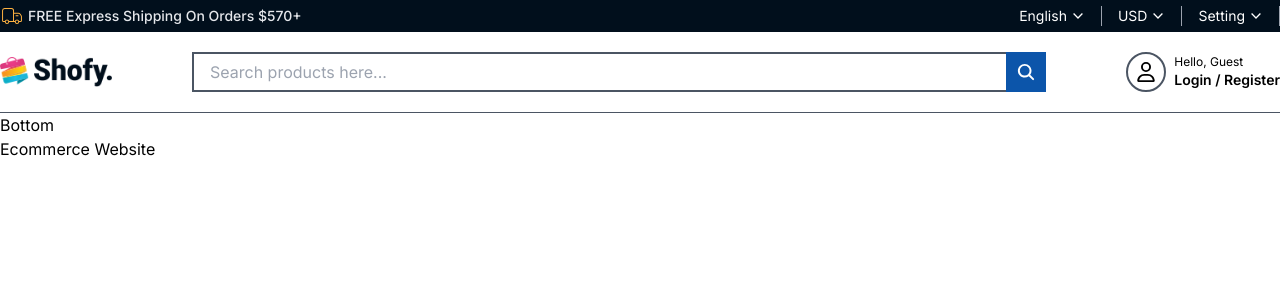
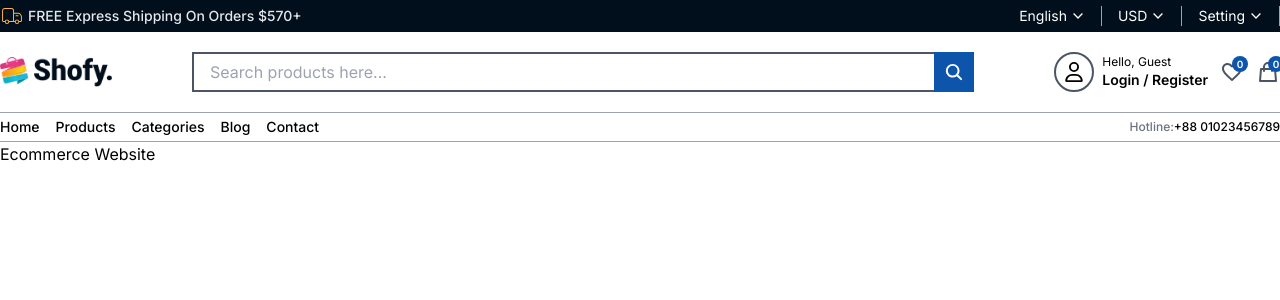
Before and after one commit to AbdurRahim80/todoApplication, a Next.js app: page / in a window 1280 px wide. Shown: the top 300 px of the page. Built offline with nearby package versions, Linux system fonts and the light colour scheme.

Commit message:
header updated

```diff
--- /dev/null
+++ b/src/app/not-found.tsx
@@ -0,0 +1,21 @@
+import { notFoundImage } from "@/assets";
+import Container from "@/components/Container";
+import Button from "@/components/ui/Button";
+import Image from "next/image";
+import React from "react";
+
+const NotFoundPage = () => {
+  return (
+    <Container className="flex flex-col gap-2 items-center justify-center py-10">
+      <Image src={notFoundImage} alt="notFoundImage" className="w-60" />
+      <p className="text-2xl font-semibold">Oops! Page not found</p>
+      <p className="text-sm text-gray-500 max-w-80 text-center">
+        Whoops, this is embarrassing. Looks like the page you were looking for
+        wasn't found.
+      </p>
+      <Button href="/">Back to Home</Button>
+    </Container>
+  );
+};
+
+export default NotFoundPage;
--- /dev/null
+++ b/src/assets/index.ts
@@ -0,0 +1,4 @@
+import logo from "./logo.png";
+import notFoundImage from "./notFound.png";
+
+export { logo, notFoundImage };
--- /dev/null
+++ b/src/components/header/BottomHeader.tsx
@@ -0,0 +1,35 @@
+import React from "react";
+import Container from "../Container";
+import Link from "next/link";
+
+const BottomHeader = () => {
+  const navigation = [
+    { title: "Home", href: "/" },
+    { title: "Products", href: "/products" },
+    { title: "Categories", href: "/categories" },
+    { title: "Blog", href: "/blog" },
+    { title: "Contact", href: "/contact" },
+  ];
+  return (
+    <div className="border-b-[1px] border-b-gray-400 py-1">
+      <Container className="flex items-center justify-between">
+        <div className="text-sm flex items-center gap-4 font-medium">
+          {navigation?.map((item) => (
+            <Link
+              key={item?.title}
+              href={item?.href}
+              className="hover:text-themeColor duration-200"
+            >
+              {item?.title}
+            </Link>
+          ))}
+        </div>
+        <p className="text-xs hidden md:inline-flex font-medium text-gray-500">
+          Hotline: <span className="text-black">+88 01023456789</span>
+        </p>
+      </Container>
+    </div>
+  );
+};
+
+export default BottomHeader;
--- a/src/components/header/Header.tsx
+++ b/src/components/header/Header.tsx
@@ -1,17 +1,13 @@
+import BottomHeader from "./BottomHeader";
 import MiddleHeader from "./MiddleHeader";
 import TopHeader from "./TopHeader";
 
 const Header = () => {
   return (
     <header>
-      {/* TopHeader */}
       <TopHeader />
-      <div className="">
-        {/* Middle Header */}
-        <MiddleHeader />
-        {/* BottomHeader */}
-        <div>Bottom</div>
-      </div>
+      <MiddleHeader />
+      <BottomHeader />
     </header>
   );
 };
--- a/src/components/header/MiddleHeader.tsx
+++ b/src/components/header/MiddleHeader.tsx
@@ -1,20 +1,24 @@
 "use client";
 import Container from "../Container";
 import Image from "next/image";
-import logo from "@/assets/logo.png";
 import { IoClose, IoSearch } from "react-icons/io5";
 import { useState } from "react";
-import { FaR, FaRegUser } from "react-icons/fa6";
+import { FaRegUser } from "react-icons/fa6";
+import { MdFavoriteBorder } from "react-icons/md";
+import { HiOutlineShoppingBag } from "react-icons/hi";
+import Link from "next/link";
+import { logo } from "@/assets";
+import { RiMenu3Line } from "react-icons/ri";
 
 const MiddleHeader = () => {
   const [searchValue, setSearchValue] = useState("");
 
   return (
-    <div className="border-b border-b-gray-600">
-      <Container className="py-5 flex items-center justify-between gap-20">
+    <div className="border-b-[1px] border-b-gray-400">
+      <Container className="py-5 flex items-center justify-between gap-4 md:gap-6 lg:gap-20">
         <Image src={logo} alt="logo" className="w-28" />
 
-        <div className="flex-1 relative">
+        <div className="hidden md:inline-flex flex-1 relative">
           <input
             type="text"
             placeholder="Search products here..."
@@ -33,7 +37,7 @@ const MiddleHeader = () => {
           </span>
         </div>
 
-        <div>
+        <div className="hidden md:inline-flex items-center gap-3">
           <div className="flex items-center gap-2">
             {/* icon */}
             <div className="border-2 border-gray-600 p-2 text-xl rounded-full">
@@ -45,6 +49,23 @@ const MiddleHeader = () => {
               <p className="text-sm font-semibold">Login / Register</p>
             </div>
           </div>
+          {/* Favorite Icon */}
+          <Link href={"/favorite"} className="relative">
+            <MdFavoriteBorder className="text-2xl text-gray-600" />
+            <span className="absolute -right-1 -top-1 text-[10px] bg-themeColor text-white w-4 h-4 font-semibold rounded-full inline-flex items-center justify-center">
+              0
+            </span>
+          </Link>
+          {/* Cart Icon */}
+          <Link href="/cart" className="relative">
+            <HiOutlineShoppingBag className="text-2xl text-gray-600" />
+            <span className="absolute -right-1 -top-1 text-[10px] bg-themeColor text-white w-4 h-4 font-semibold rounded-full inline-flex items-center justify-center">
+              0
+            </span>
+          </Link>
+        </div>
+        <div className="text-xl border border-themeColor p-2 text-black flex md:hidden items-center justify-center">
+          <RiMenu3Line />
         </div>
       </Container>
     </div>
--- a/src/components/header/TopHeader.tsx
+++ b/src/components/header/TopHeader.tsx
@@ -5,11 +5,11 @@ const TopHeader = () => {
   return (
     <div className="bg-[#010f1c] text-gray-200 w-full">
       <Container className="flex items-center justify-between">
-        <p className="text-sm flex items-center font-medium py-1">
+        <p className="w-full md:w-auto text-xs md:text-sm flex items-center justify-center md:justify-normal font-medium py-1">
           <CiDeliveryTruck className="text-[#ffb342] text-2xl mr-1" /> FREE
           Express Shipping On Orders $570+
         </p>
-        <div className="flex items-center text-sm text-white">
+        <div className="hidden md:inline-flex items-center text-sm text-white">
           <p className="headerTopMenu">
             English <IoChevronDownSharp />{" "}
           </p>
--- /dev/null
+++ b/src/components/ui/Button.tsx
@@ -0,0 +1,41 @@
+"use client";
+import Link from "next/link";
+import React from "react";
+import { twMerge } from "tailwind-merge";
+
+interface Props {
+  children: React.ReactNode;
+  className?: string;
+  href?: string;
+  onClick?: any;
+}
+
+const Button = ({ children, className, href, onClick }: Props) => {
+  return (
+    <>
+      {href ? (
+        <Link
+          href={href}
+          className={twMerge(
+            "bg-themeColor/90 text-white py-2 px-6 hover:bg-themeColor duration-200",
+            className
+          )}
+        >
+          {children}
+        </Link>
+      ) : (
+        <button
+          onClick={onClick}
+          className={twMerge(
+            "bg-themeColor/90 text-white py-2 px-6 hover:bg-themeColor duration-200",
+            className
+          )}
+        >
+          {children}
+        </button>
+      )}
+    </>
+  );
+};
+
+export default Button;
```
Also changed, not shown: src/assets/notFound.png (added).
